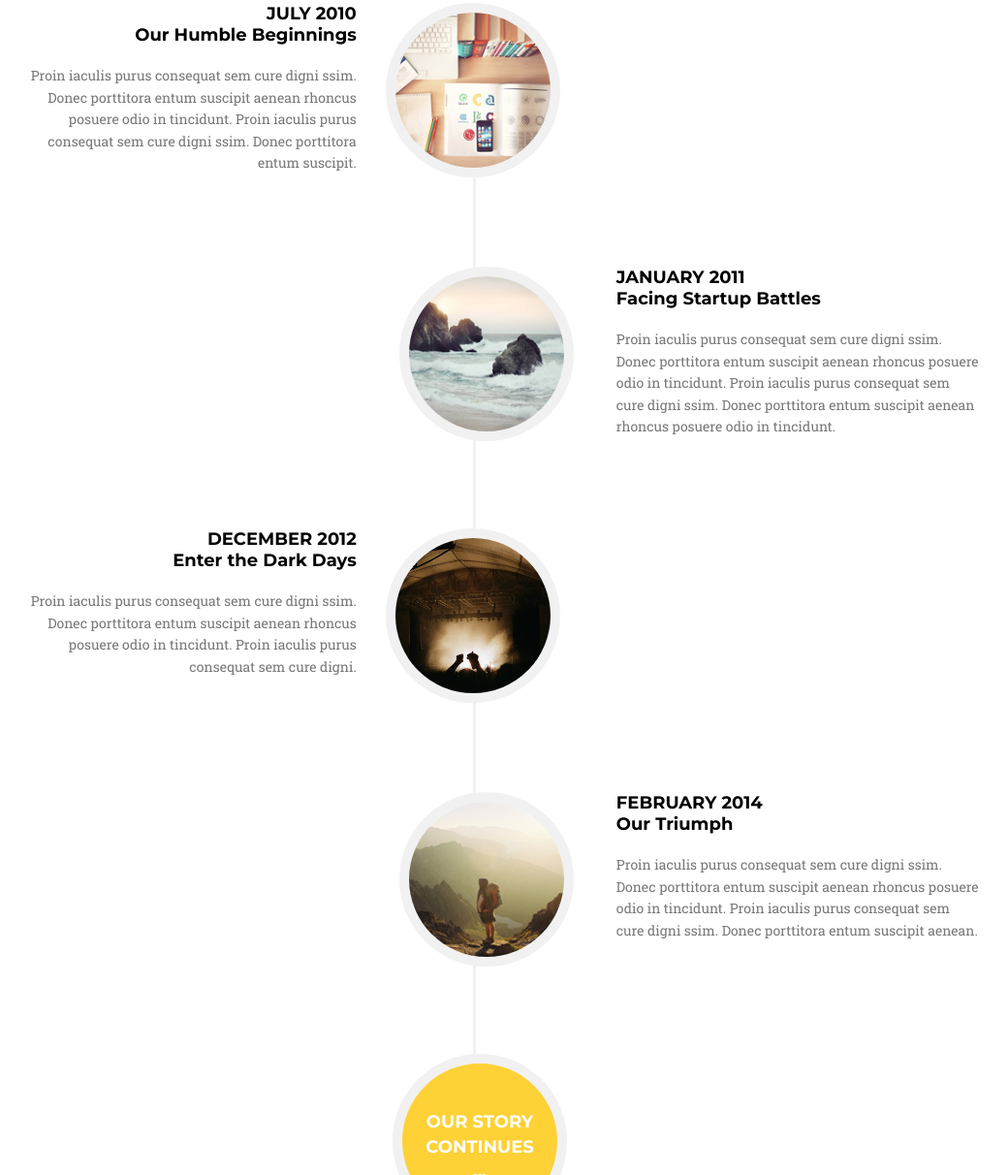
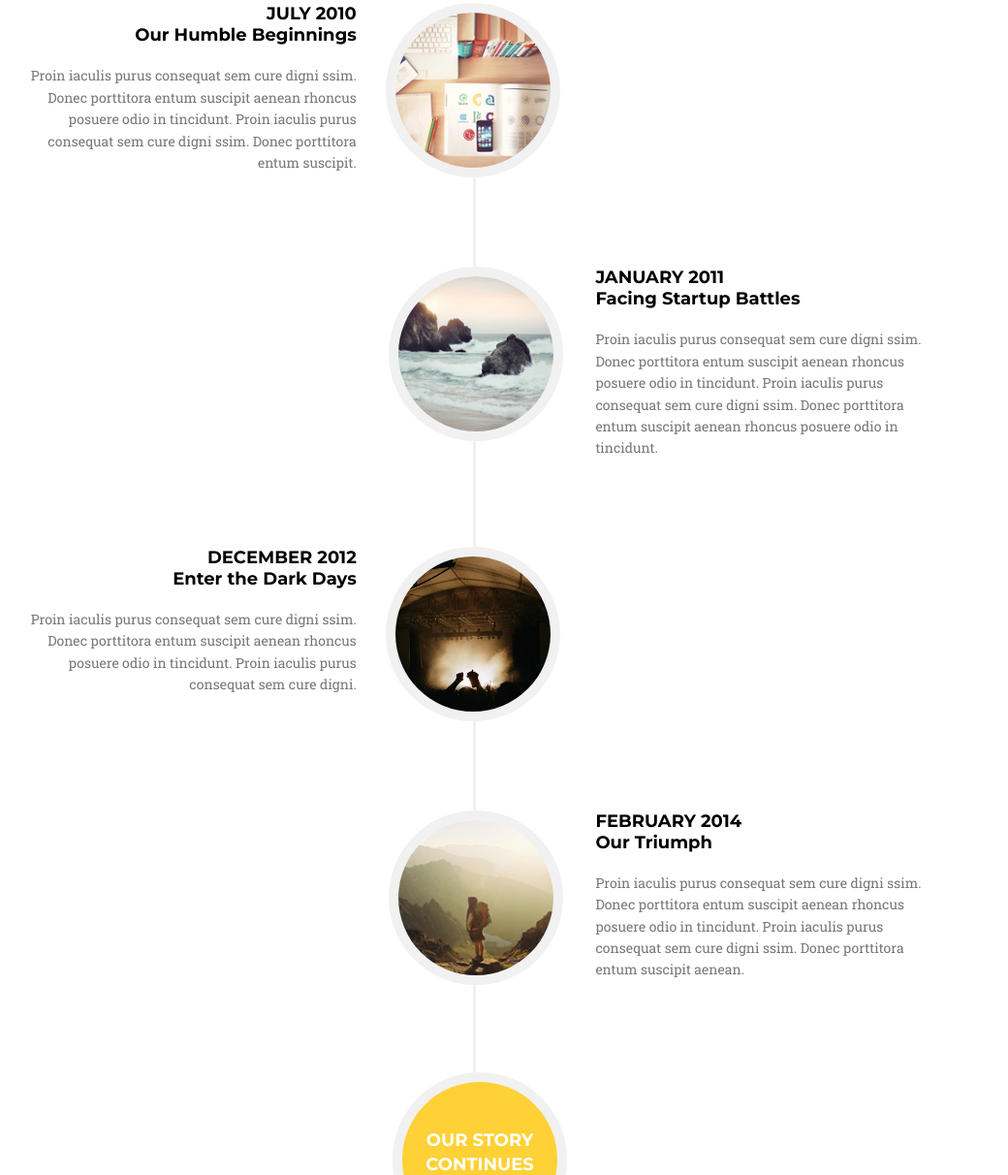
Before and after one commit to kmauric/golden, a website: page index.html in a window 1280 px wide. Shown: the part 2869-4081 px from the top of the page at 97% size, without its empty margins (165-1205 px from the left). Drawn offline with Linux system fonts and the light colour scheme; a web font is replaced by a local one.

Commit message:
added responsive styles to midsized and large desktops

```diff
--- a/js/script.js
+++ b/js/script.js
@@ -38,4 +38,33 @@ $(".close").on("click", function(){
 		$("body").css("overflow", "");
 	}); //end .close
 
+
+
+	// CONTACT US SECTION
+
+	//Make placeholder text for inputs disapper on focus
+	$(".inputs").find("input[placeholder]").each(function() {
+		$(this).attr("data-placeholder", this.placeholder);
+
+		$(this).bind("focus", function() {
+			this.placeholder = "";
+		});
+
+		$(this).bind("blur", function() {
+			this.placeholder = $(this).attr("data-placeholder");
+		});
+	}); //end placeholder text disappear
+
+	$(".textarea").find("textarea").each(function() {
+		$(this).attr("data-placeholder", this.placeholder);
+
+		$(this).bind("focus", function() {
+			this.placeholder = "";
+		});
+
+		$(this).bind("blur", function() {
+			this.placeholder = $(this).attr("data-placeholder");
+		});
+	}); //end textarea placeholder
+
 }); //end jQuery function
--- a/scss/_variables.scss
+++ b/scss/_variables.scss
@@ -16,4 +16,7 @@ $font-mont		: 'Montserrat', Helvetica, Arial, sans-serif;
 $font-droid		: 'Droid Serif', serif;
 $font-roboto	: 'Roboto Slab', serif;;
 
-$desktop		: 1300px;
+$desktop		: 1100px 1300px;
+$desktop-small	: 960px 1000px;
+$midsize		: 880px 950px;
+$tablet			: 760px 800px;
--- a/scss/main.scss
+++ b/scss/main.scss
@@ -21,6 +21,7 @@ body {
 
 /***** MAIN HEADER SECTION *****/
 #main-header {
+	@include transition(all, 0.3s);
 	width: 100%;
 	background: url("../img/header_bg.jpg") no-repeat center center;
 	text-align: center;
@@ -57,12 +58,21 @@ body {
 		font-size: 4rem;
 		font-style: italic;
 		padding: 215px 0 55px 0;
+		@include breakpoint($tablet) {
+			font-size: 3rem;
+		}
 	} //end p
 	h1 {
 		font: bold 7.2rem $font-mont;
 		color: $white;
 		text-transform: uppercase;
 		margin-bottom: 60px;
+		@include breakpoint($midsize) {
+			font-size: 6.5rem;
+		}
+		@include breakpoint($tablet) {
+			font-size: 5rem;
+		}
 	}
 	a#tell-more {
 		@include border-radius(4px);
@@ -76,6 +86,10 @@ body {
 		text-decoration: none;
 		padding: 25px 0;
 		margin-bottom: 160px;
+		@include breakpoint($tablet) {
+			padding: 18px 0;
+			width: 220px;
+		}
 		&:visited {
 			@extend a#tell-more;
 		}
@@ -87,6 +101,7 @@ body {
 
 /***** SERVICES SECTION *****/
 #services {
+	@include transition(all, 0.3s);
 	width: 100%;
 	text-align: center;
 	padding: 120px 0;
@@ -152,7 +167,17 @@ body {
 		background: $white;
 		margin-bottom: 50px;
 		cursor: pointer;
-		&:nth-of-type(3n+2) { margin: 0 2.5%; }
+		&:nth-of-type(3n+2) {
+			margin: 0 2.5%;
+			@include breakpoint($tablet) {
+				margin: 0;
+			}
+		}
+		@include breakpoint($tablet) {
+			width: 45%;
+			margin: 0 2%;
+			margin-bottom: 50px;
+		}
 		a {
 			@include transition(background, 0.3s);
 			display: block;
@@ -245,6 +270,13 @@ body {
 		top: 450px;
 		left: 51%;
 		z-index: -1;
+		@include breakpoint($desktop) {
+			left: 51%;
+		}
+		@include breakpoint($midsize) {
+			left: 49.5%;
+			height: 1000px;
+		}
 	} //end :after
 	h2 {
 		font: bold 4rem $font-mont;
@@ -271,6 +303,13 @@ body {
 			width: 40%;
 			text-align: right;
 			margin-right: 30px;
+			@include breakpoint($desktop-small) {
+				width: 38%;
+			}
+			@include breakpoint($midsize) {
+				width: 35%;
+			}
+
 		} //end .text-wrapper
 		h3 {
 			font: bold 1.8rem $font-mont;
@@ -286,11 +325,20 @@ body {
 			line-height: 1.6;
 			padding-left: 70px;
 			margin: 0;
+			@include breakpoint($desktop-small){
+				padding-left: 20px;
+			}
+			@include breakpoint($midsize) {
+				padding-left: 10px;
+			}
 		} //end p
 		.image-container {
 			width: 50%;
 			text-align: left;
 			@include float-left;
+			@include breakpoint($desktop-small){
+				width: 50%;
+			}
 			img {
 			@include border-radius(50%);
 			width: 180px;
@@ -309,6 +357,9 @@ body {
 			margin: 0 auto;
 			position: relative;
 			left: 20px;
+			@include breakpoint($midsize) {
+				left: 4px;
+			}
 			h3 {
 				color: $white;
 				line-height: 1.4;
@@ -327,18 +378,26 @@ body {
 			text-align: left;
 			margin: 0 0 0 30px;
 			@include breakpoint($desktop) {
-				margin-left: 0;
+				width: 37%;
+				margin: 0 0 0 20px;
+			}
+			@include breakpoint($midsize) {
+				margin: 0;
+				width: 34.5%;
 			}
 		} //end .text-wrapper
 		p {
 			margin: 0;
 			padding: 0;
+			@include breakpoint($desktop) {
+				padding: 0 50px 0 0;
+			}
 		} //end p
 		.image-container {
 			width: 60%;
 			margin-left: 10px;
 			@include breakpoint($desktop) {
-				margin-left: 2px;
+				width: 59%;
 			}
 			img {
 				float: right;
```
Also changed, not shown: css/main.css. Lines whose indentation alone changed are shown as unchanged.
